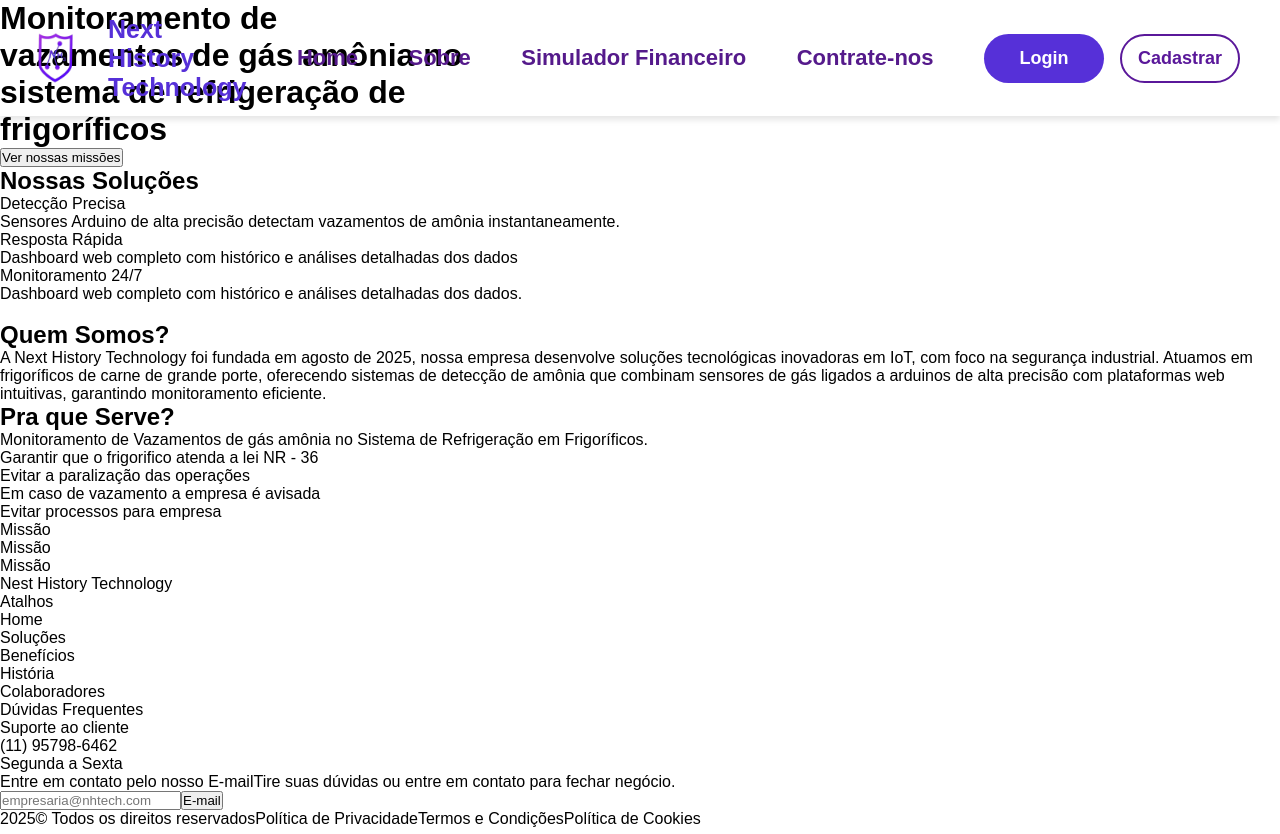
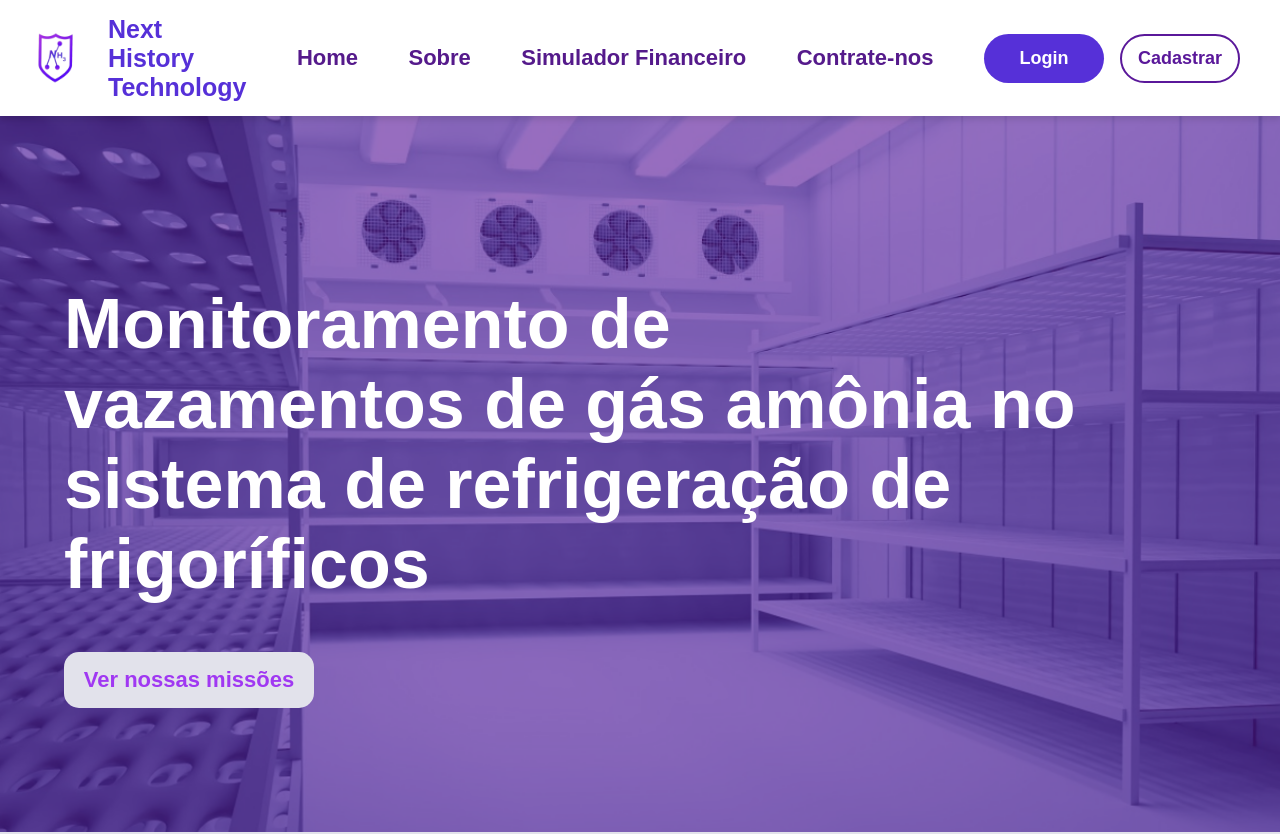
Before and after one commit to NicollasAlmeida14/site-next-history-technology, a React (Vite) app: page / in a window 1280 px wide. Shown: the top 834 px of the page. Built offline with nearby package versions, Linux system fonts and the light colour scheme.

Commit message:
Finalização da estilização da tela principal e da seção de soluções

```diff
--- a/src/components/Header/styles.js
+++ b/src/components/Header/styles.js
@@ -10,6 +10,7 @@ export const Header = styled.header`
     z-index: 1;
     padding: 8px;
     box-shadow: 0 4px 6px rgba(0, 0, 0, 0.1);
+    background-color: #ffffff;
 `
 
 export const LogoContainer = styled.div`
--- a/src/pages/Home/index.jsx
+++ b/src/pages/Home/index.jsx
@@ -1,3 +1,7 @@
+import DetectionImage from '../../assets/deteccao.png'
+import FastResponseImage from '../../assets/resposta.png'
+import MonitoringImage from '../../assets/monitoramento.png'
+
 import {
     AboutUsDescriptionCard,
     AboutUsSection,
@@ -43,7 +47,7 @@ function Home() {
             <DefaultHeader />
 
             <Main>
-                <h1>
+                <span>
                     Monitoramento de
                     <br />
                     vazamentos de gás amônia no
@@ -51,7 +55,7 @@ function Home() {
                     sistema de refrigeração de
                     <br />
                     frigoríficos
-                </h1>
+                </span>
 
                 <button>Ver nossas missões</button>
             </Main>
@@ -61,7 +65,7 @@ function Home() {
 
                 <SoluctionsCardsWrapper>
                     <SoluctionsCard>
-                        <SoluctionImage src="" alt="" />
+                        <SoluctionImage src={DetectionImage} alt="Imagem de um escudo" />
 
                         <SoluctionCardTitle>Detecção Precisa</SoluctionCardTitle>
 
@@ -73,7 +77,7 @@ function Home() {
                     </SoluctionsCard>
 
                     <SoluctionsCard>
-                        <SoluctionImage src="" alt="" />
+                        <SoluctionImage src={FastResponseImage} alt="Imagem de um raio" />
 
                         <SoluctionCardTitle>Resposta Rápida</SoluctionCardTitle>
 
@@ -85,7 +89,7 @@ function Home() {
                     </SoluctionsCard>
 
                     <SoluctionsCard>
-                        <SoluctionImage src="" alt="" />
+                        <SoluctionImage src={MonitoringImage} alt="Imagem de uma câmera" />
 
                         <SoluctionCardTitle>Monitoramento 24/7</SoluctionCardTitle>
 
--- a/src/pages/Home/styles.js
+++ b/src/pages/Home/styles.js
@@ -1,20 +1,95 @@
 import styled from "styled-components";
 
-export const Container = styled.div``
+import BackgroundMain from '../../assets/tela-inicial.png'
 
-export const Main = styled.main``
+export const Container = styled.div`
+    display: flex;
+    flex-direction: column;
+    min-height: 100vh;
+    padding: 7rem 0;
+`
 
-export const SoluctionsSection = styled.section``
+export const Main = styled.main`
+    background-image: url(${BackgroundMain});
+    background-size: cover;
+    height: 90vh;
+    display: flex;
+    flex-direction: column;
+    justify-content: center;
+    position: relative;
+    padding: 2rem 1rem 0 4rem;
 
-export const SoluctionsCardsWrapper = styled.section``
+    span {
+        font-size: 70px;
+        color: #ffffff;
+        margin-top: 1rem;
+        font-weight: bold;
+    }
 
-export const SoluctionsCard = styled.div``
+    button {
+        width: 250px;
+        margin-top: 3rem;
+        color: #a038f2;
+        background-color: #e2e2eb;
+        font-weight: bold;
+        border: none;
+        border-radius: 15px;
+        cursor: pointer;
+        padding: 15px 8px;
+        font-size: 22px;
+        transition: all ease 0.3s;
+
+        &:hover {
+            transform: translateY(-5px);
+        }
+
+        &:active {
+            transform: translateY(0);
+            opacity: 0.7;
+        }
+    }
+`
+
+export const SoluctionsSection = styled.section`
+    display: flex;
+    flex-direction: column;
+    align-items: center;
+    padding: 2rem 1rem;
+    background-color: #e2e2eb;
+    height: 100vh;
+    justify-content: space-evenly;
+
+    h1 {
+        font-size: 40px;
+    }
+`
+
+export const SoluctionsCardsWrapper = styled.section`
+    display: flex;
+    justify-content: space-around;
+    width: 100%;
+`
+
+export const SoluctionsCard = styled.div`
+    display: flex;
+    flex-direction: column;
+    align-items: center;
+    justify-content: space-evenly;
+    height: 50vh;
+    width: 400px;
+`
 
 export const SoluctionImage = styled.img``
 
-export const SoluctionCardTitle = styled.span``
+export const SoluctionCardTitle = styled.span`
+    font-size: 25px;
+    font-weight: bold;
+`
 
-export const SoluctionCardDescription = styled.div``
+export const SoluctionCardDescription = styled.div`
+    font-size: 18px;
+    text-align: center;
+`
 
 export const AboutUsSection = styled.section``
 
```
